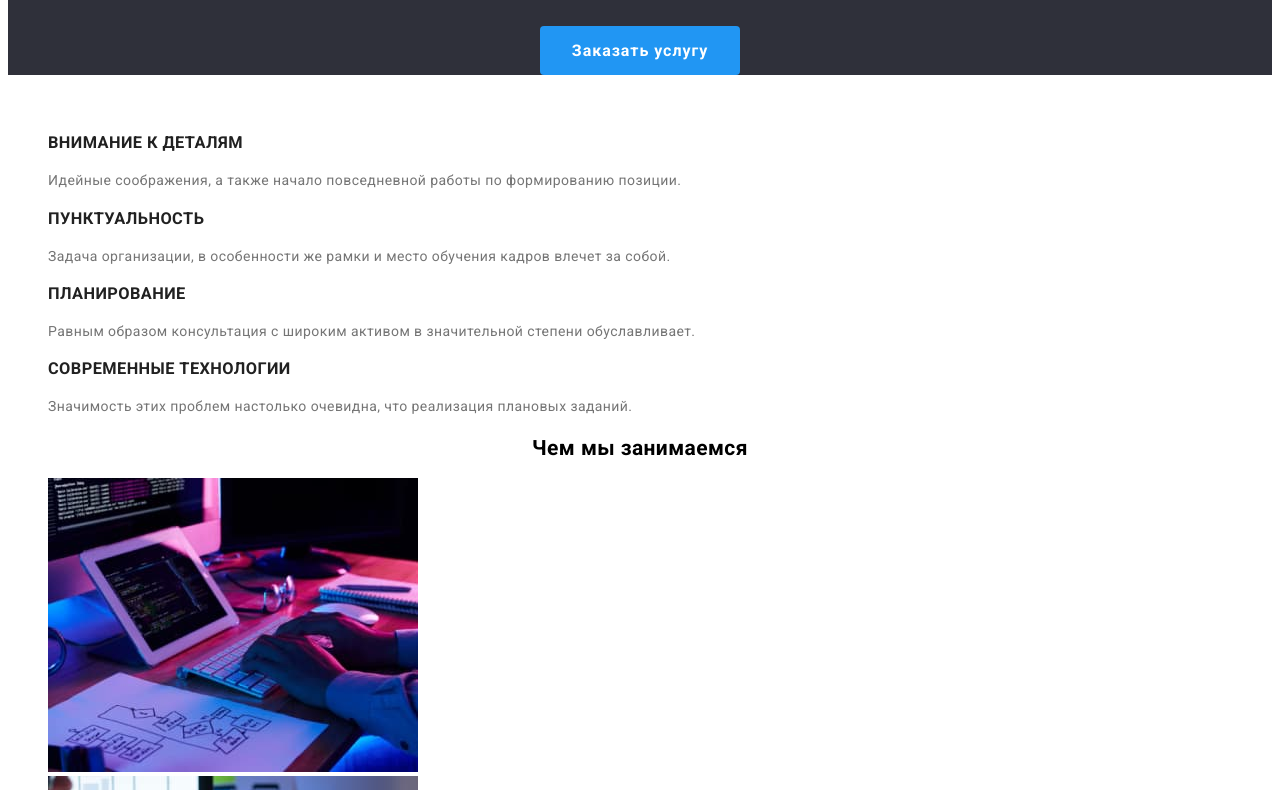
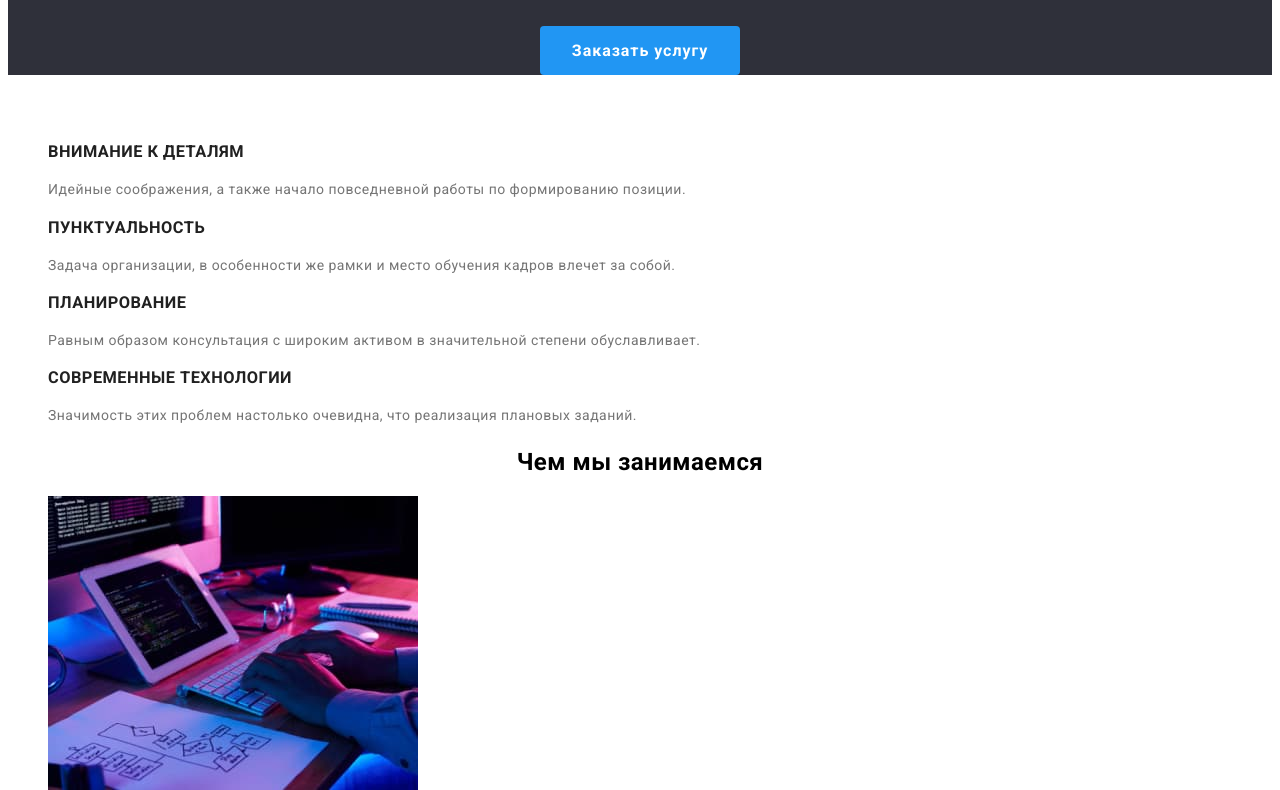
Before and after one commit to Yurii-Kavuza/goit-markup-hw-02, a plain HTML site: page index.html in a window 1280 px wide. Shown: the part 254-1044 px from the top of the page. Drawn offline with Linux system fonts and the light colour scheme.

Commit message:
Deleted font-size and line-height from body

```diff
--- a/css/styles.css
+++ b/css/styles.css
@@ -15,8 +15,6 @@
 
 body {
   font-family: 'Roboto', sans-serif;
-  font-size: 14px;
-  line-height: 1.14;
   background-color: var(--primary-text-color-light);
   letter-spacing: 0.03em;
 }
```
